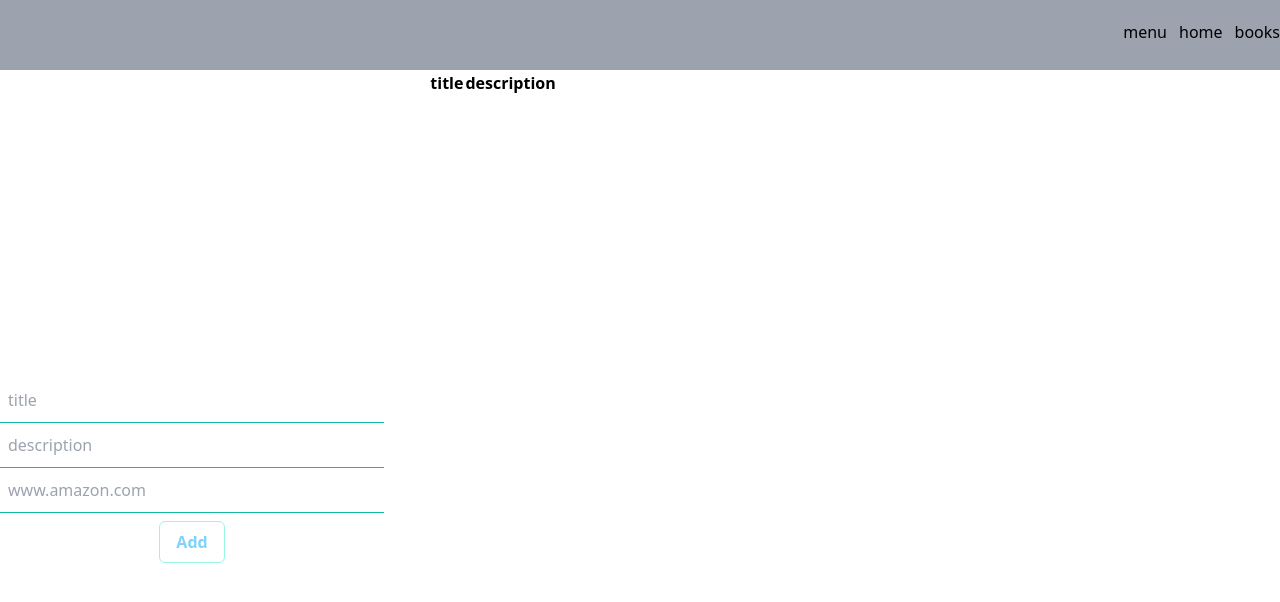
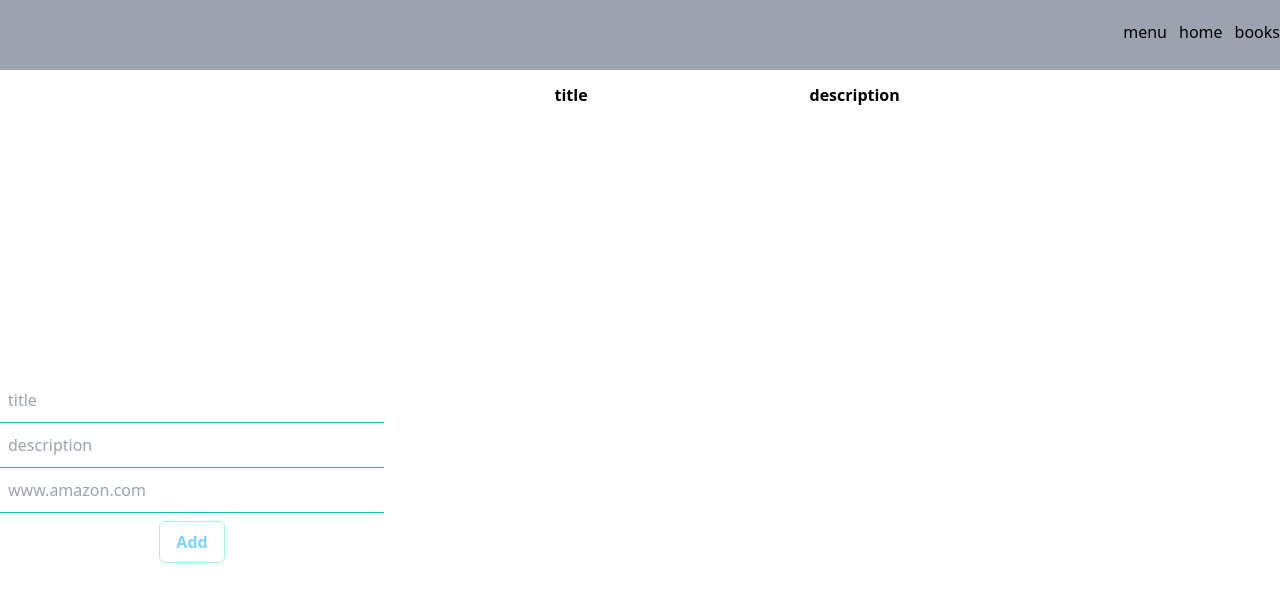
Before and after one commit to hibik17/nuxt-bookers, a Nuxt app: page /books in a window 1280 px wide. Shown: the top 602 px of the page. Built offline with nearby package versions, Linux system fonts and the light colour scheme.

Commit message:
revise the design of table

```diff
--- a/pages/books/index.vue
+++ b/pages/books/index.vue
@@ -13,7 +13,7 @@ const { books, deleteBook } = useBookStore();
         <Form />
       </div>
       <div class="col-span-2">
-        <table class="table-auto">
+        <table class="w-full mt-3 text-center table-fixed">
           <thead>
             <tr>
               <th>title</th>
```
